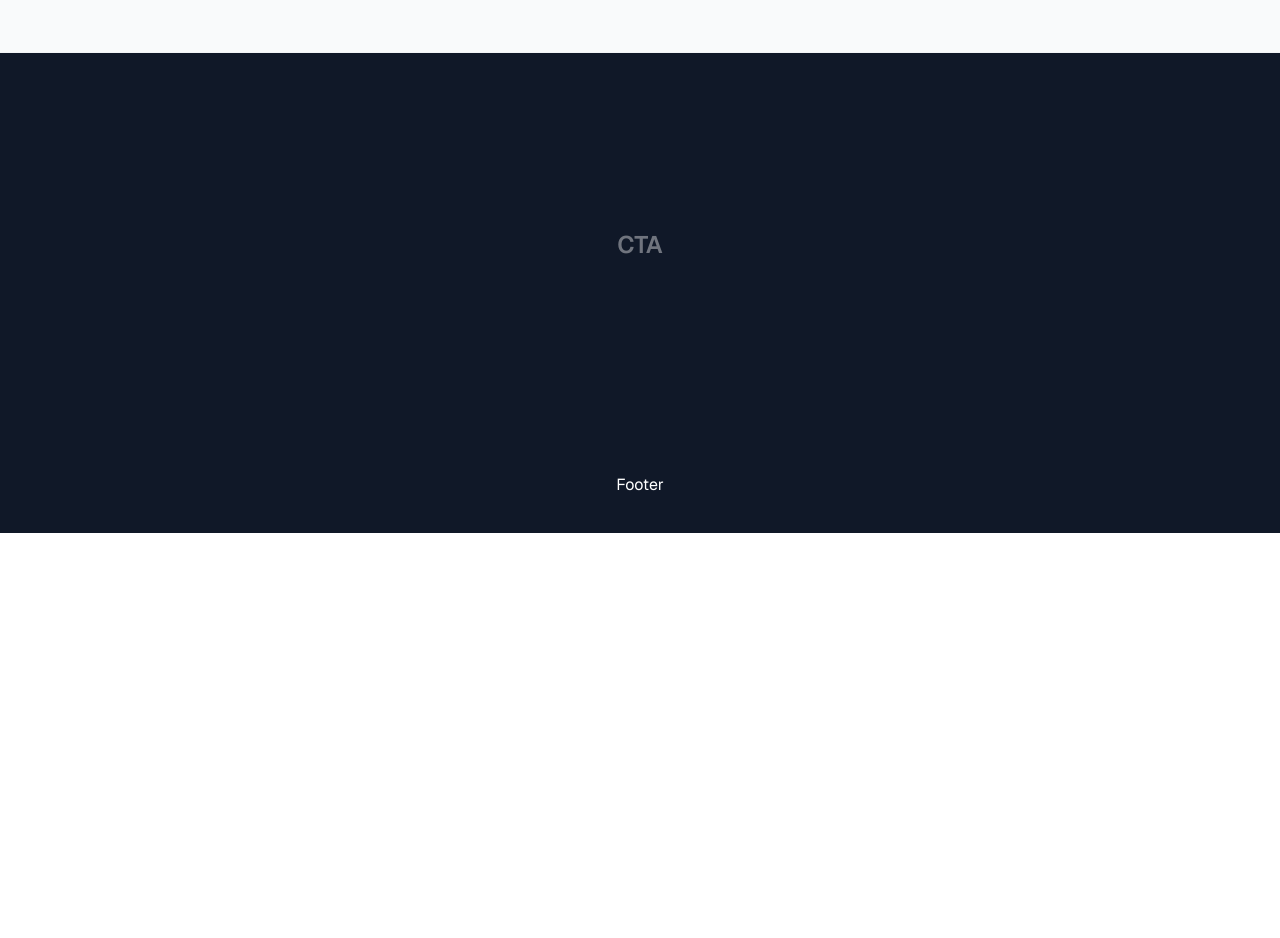
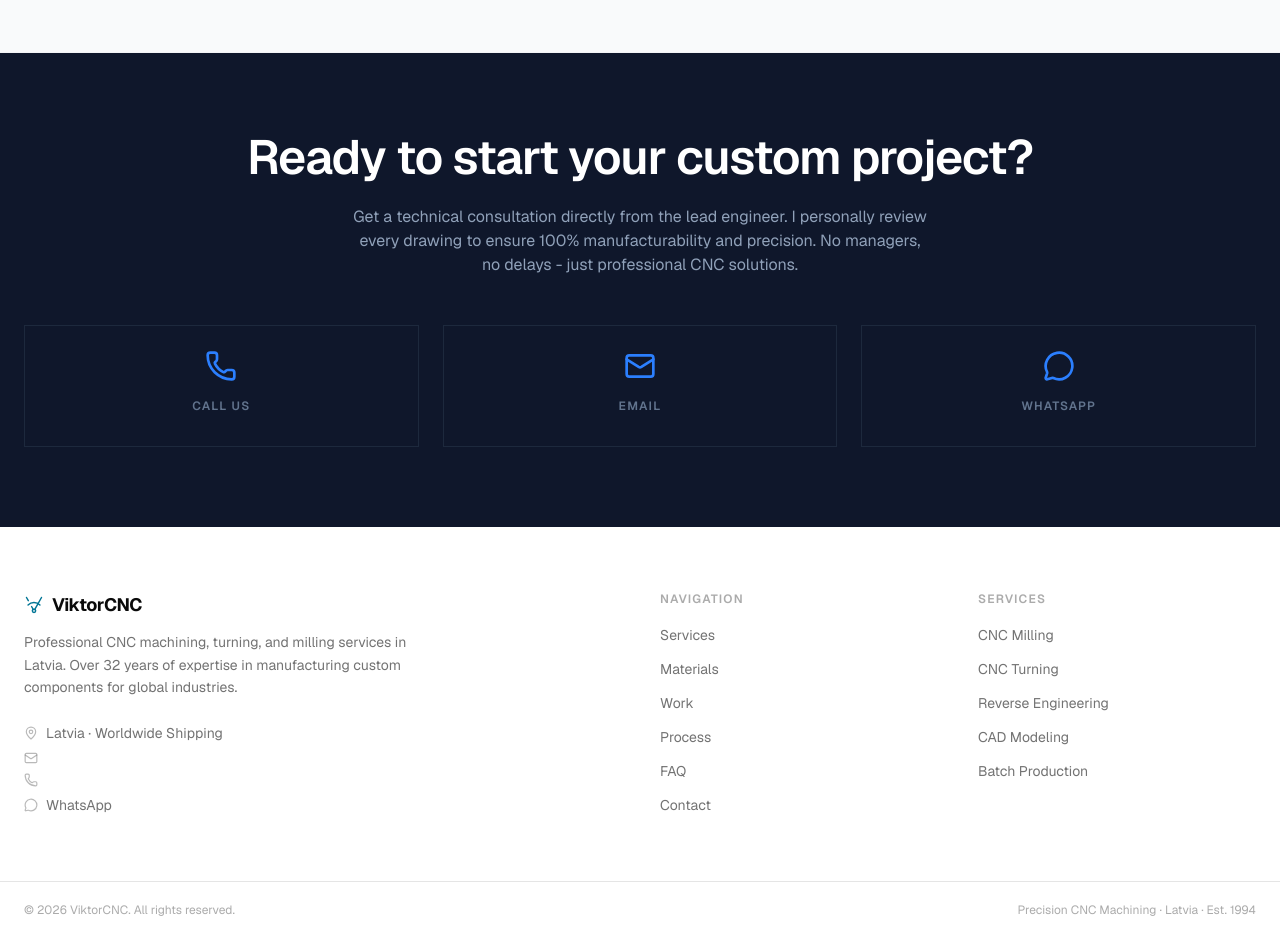
Before and after one commit to pavel-bolhovitin/viktorcnc-web, a Next.js app: page / in a window 1280 px wide. Shown: the part 9360-10298 px from the top of the page. Before the commit the page ends 9893 px from the top, so only its background shows below. Built offline with nearby package versions, Linux system fonts and the light colour scheme.

Commit message:
cta & footer

```diff
--- a/src/app/page.tsx
+++ b/src/app/page.tsx
@@ -1,4 +1,6 @@
 import { AppBar } from '@/components/AppBar';
+import { Footer } from '@/components/Footer';
+import { CtaSection } from '@/components/sections/CtaSection';
 import { FaqSection } from '@/components/sections/FaqSection';
 import { GallerySection } from '@/components/sections/gallery/GallerySection';
 import { HeroSection } from '@/components/sections/HeroSection';
@@ -6,8 +8,6 @@
 import { ProductionFacilitySection } from '@/components/sections/ProductionFacilitySection';
 import { ServicesSection } from '@/components/sections/ServicesSection';
 import { WorkFlowSection } from '@/components/sections/WorkFlowSection';
-
-const placeholderSections = [{ label: 'CTA', bg: 'bg-gray-900 text-white' }];
 
 export default function Home() {
   return (
@@ -22,19 +22,10 @@
         <MeetFounderSection className='bg-gray-50 border-b border-b-gray-100' />
         <FaqSection className='bg-white border-b border-b-gray-100' />
         <WorkFlowSection className='bg-gray-50 border-b border-b-gray-100' />
-        {placeholderSections.map(({ label, bg }) => (
-          <section
-            key={label}
-            className={`${bg} flex min-h-96 items-center justify-center`}
-          >
-            <span className='text-2xl font-semibold opacity-40'>{label}</span>
-          </section>
-        ))}
+        <CtaSection />
       </main>
 
-      <footer className='flex h-24 items-center justify-center bg-gray-900 text-white'>
-        Footer
-      </footer>
+      <Footer />
     </>
   );
 }
--- /dev/null
+++ b/src/components/Footer.tsx
@@ -0,0 +1,135 @@
+import {
+  DraftingCompass,
+  Mail,
+  MapPin,
+  MessageCircle,
+  Phone,
+} from 'lucide-react';
+import { FOUNDED_YEAR, YEARS_EXPERIENCE } from '@/constants/founder';
+import { env } from '@/utils/env';
+
+const NAV_LINKS = [
+  { label: 'Services', href: '#services' },
+  { label: 'Materials', href: '#materials' },
+  { label: 'Work', href: '#work' },
+  { label: 'Process', href: '#process' },
+  { label: 'FAQ', href: '#faq' },
+  { label: 'Contact', href: '#contact' },
+];
+
+const SERVICE_LINKS = [
+  { label: 'CNC Milling', href: '#services' },
+  { label: 'CNC Turning', href: '#services' },
+  { label: 'Reverse Engineering', href: '#services' },
+  { label: 'CAD Modeling', href: '#services' },
+  { label: 'Batch Production', href: '#services' },
+];
+
+export function Footer() {
+  const currentYear = new Date().getFullYear();
+
+  return (
+    <footer className='bg-white text-foreground'>
+      <div className='mx-auto max-w-7xl px-6 py-16'>
+        <div className='grid gap-10 sm:grid-cols-2 lg:grid-cols-4'>
+          <div className='sm:col-span-2'>
+            <div className='mb-3 flex items-center gap-2'>
+              <DraftingCompass
+                className='size-5 rotate-180 text-primary'
+                strokeWidth={1.75}
+              />
+              <span className='text-lg font-bold tracking-tight'>
+                {env.appName}
+              </span>
+            </div>
+            <p className='mb-6 max-w-sm text-sm leading-relaxed text-muted-foreground'>
+              Professional CNC machining, turning, and milling services in
+              Latvia. Over {YEARS_EXPERIENCE} years of expertise in
+              manufacturing custom components for global industries.
+            </p>
+            <ul className='space-y-2 text-sm text-muted-foreground'>
+              <li className='flex items-center gap-2'>
+                <MapPin className='size-3.5 shrink-0 text-muted-foreground/50' />
+                <span>Latvia · Worldwide Shipping</span>
+              </li>
+              <li className='flex items-center gap-2'>
+                <Mail className='size-3.5 shrink-0 text-muted-foreground/50' />
+                <a
+                  href={`mailto:${env.email}`}
+                  className='transition-colors hover:text-foreground'
+                >
+                  {env.email}
+                </a>
+              </li>
+              <li className='flex items-center gap-2'>
+                <Phone className='size-3.5 shrink-0 text-muted-foreground/50' />
+                <a
+                  href={env.phoneHref}
+                  className='transition-colors hover:text-foreground'
+                >
+                  {env.phone}
+                </a>
+              </li>
+              <li className='flex items-center gap-2'>
+                <MessageCircle className='size-3.5 shrink-0 text-muted-foreground/50' />
+                <a
+                  href={env.whatsappHref}
+                  target='_blank'
+                  rel='noopener noreferrer'
+                  className='transition-colors hover:text-foreground'
+                >
+                  WhatsApp
+                </a>
+              </li>
+            </ul>
+          </div>
+
+          <div>
+            <p className='mb-4 text-xs font-semibold tracking-widest text-muted-foreground/60 uppercase'>
+              Navigation
+            </p>
+            <ul className='space-y-2.5'>
+              {NAV_LINKS.map(({ label, href }) => (
+                <li key={label}>
+                  <a
+                    href={href}
+                    className='text-sm text-muted-foreground transition-colors hover:text-foreground'
+                  >
+                    {label}
+                  </a>
+                </li>
+              ))}
+            </ul>
+          </div>
+
+          <div>
+            <p className='mb-4 text-xs font-semibold tracking-widest text-muted-foreground/60 uppercase'>
+              Services
+            </p>
+            <ul className='space-y-2.5'>
+              {SERVICE_LINKS.map(({ label, href }) => (
+                <li key={label}>
+                  <a
+                    href={href}
+                    className='text-sm text-muted-foreground transition-colors hover:text-foreground'
+                  >
+                    {label}
+                  </a>
+                </li>
+              ))}
+            </ul>
+          </div>
+        </div>
+      </div>
+
+      <div className='border-t border-border'>
+        <div className='mx-auto flex max-w-7xl flex-wrap items-center justify-between gap-2 px-6 py-5 text-xs text-muted-foreground/60'>
+          <span>
+            © {currentYear} {env.appName}. All rights reserved.
+          </span>
+          <span>Precision CNC Machining · Latvia · Est. {FOUNDED_YEAR}</span>
+        </div>
+      </div>
+    </footer>
+  );
+}
--- /dev/null
+++ b/src/components/sections/CtaSection.tsx
@@ -0,0 +1,67 @@
+import { Mail, MessageCircle, Phone } from 'lucide-react';
+import { cn } from '@/lib/utils';
+import { env } from '@/utils/env';
+
+export type CtaSectionProps = {
+  className?: string;
+};
+
+export function CtaSection({ className }: CtaSectionProps) {
+  return (
+    <section
+      id='contact'
+      className={cn('bg-slate-900 py-20 text-center text-white', className)}
+    >
+      <div className='mx-auto max-w-7xl px-6'>
+        <h2 className='mb-6 text-4xl font-semibold tracking-tight lg:text-5xl'>
+          Ready to start your custom project?
+        </h2>
+        <p className='mx-auto mb-12 max-w-xl text-base text-slate-400'>
+          Get a technical consultation directly from the lead engineer. I
+          personally review every drawing to ensure 100% manufacturability and
+          precision. No managers, no delays - just professional CNC solutions.
+        </p>
+        <div className='grid gap-6 md:grid-cols-3'>
+          <div className='border border-slate-800 p-6 transition-colors hover:border-slate-600'>
+            <a href={env.phoneHref} className='block'>
+              <Phone className='mx-auto mb-4 size-8 text-blue-500' />
+              <p className='mb-2 text-xs font-semibold tracking-widest text-slate-500 uppercase'>
+                Call us
+              </p>
+            </a>
+            <p className='cursor-text select-all text-xl font-bold'>
+              {env.phone}
+            </p>
+          </div>
+          <div className='border border-slate-800 p-6 transition-colors hover:border-slate-600'>
+            <a href={`mailto:${env.email}`} className='block'>
+              <Mail className='mx-auto mb-4 size-8 text-blue-500' />
+              <p className='mb-2 text-xs font-semibold tracking-widest text-slate-500 uppercase'>
+                Email
+              </p>
+            </a>
+            <p className='cursor-text select-all text-xl font-bold'>
+              {env.email}
+            </p>
+          </div>
+          <div className='border border-slate-800 p-6 transition-colors hover:border-slate-600'>
+            <a
+              href={env.whatsappHref}
+              target='_blank'
+              rel='noopener noreferrer'
+              className='block'
+            >
+              <MessageCircle className='mx-auto mb-4 size-8 text-blue-500' />
+              <p className='mb-2 text-xs font-semibold tracking-widest text-slate-500 uppercase'>
+                WhatsApp
+              </p>
+            </a>
+            <p className='cursor-text select-all text-xl font-bold'>
+              {env.phone}
+            </p>
+          </div>
+        </div>
+      </div>
+    </section>
+  );
+}
--- a/src/components/sections/HeroSection.tsx
+++ b/src/components/sections/HeroSection.tsx
@@ -106,13 +106,13 @@
       <div className='mb-3 grid grid-cols-[auto_1fr] items-center gap-x-4 text-xs'>
         <span className='text-muted-foreground'>Email</span>
         <div className='flex items-center gap-1'>
-          <span className='font-mono font-medium'>{env.email}</span>
+          <span className='cursor-text select-all font-mono font-medium'>{env.email}</span>
           <CopyButton text={env.email} label='Email' />
         </div>
 
         <span className='text-muted-foreground'>Phone / WhatsApp</span>
         <div className='flex items-center gap-1'>
-          <span className='font-mono font-medium'>{env.phone}</span>
+          <span className='cursor-text select-all font-mono font-medium'>{env.phone}</span>
           <CopyButton text={env.phone} label='Phone' />
         </div>
       </div>
```
